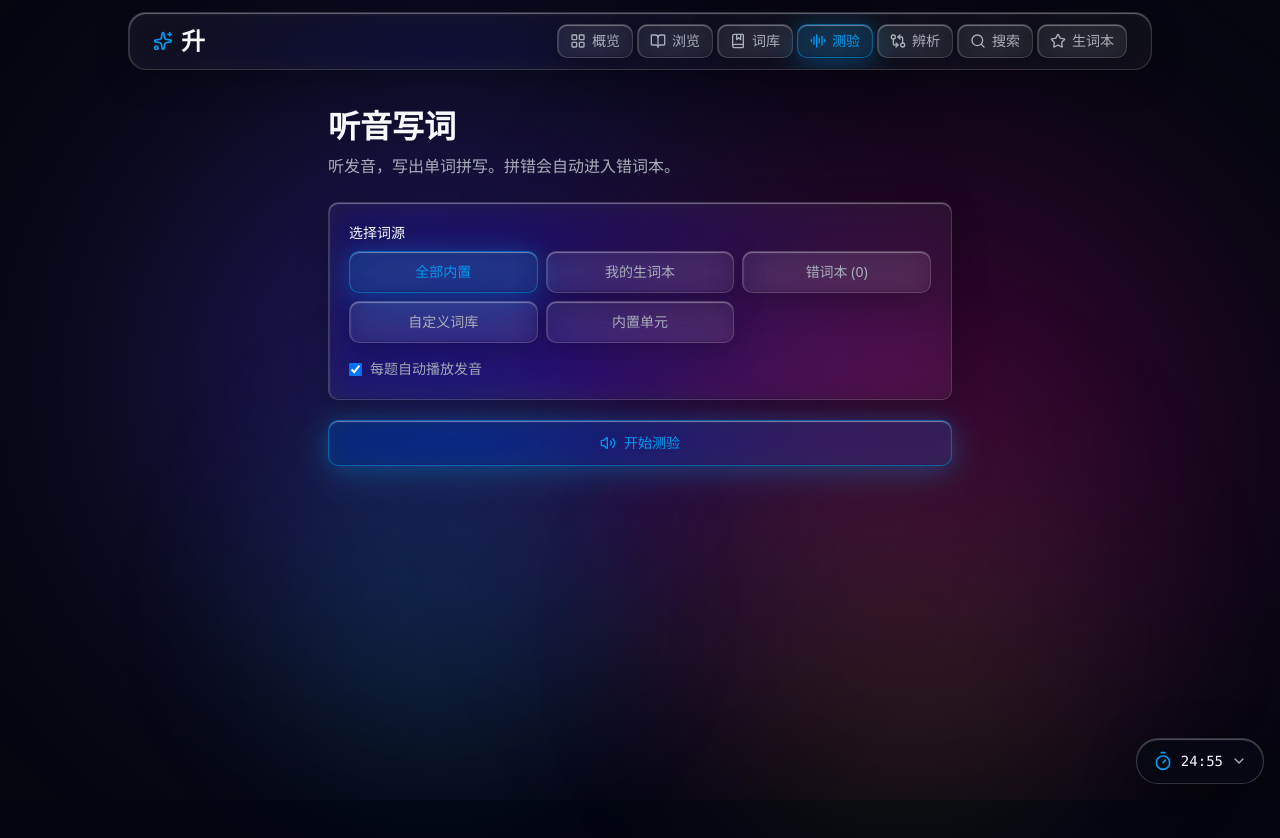
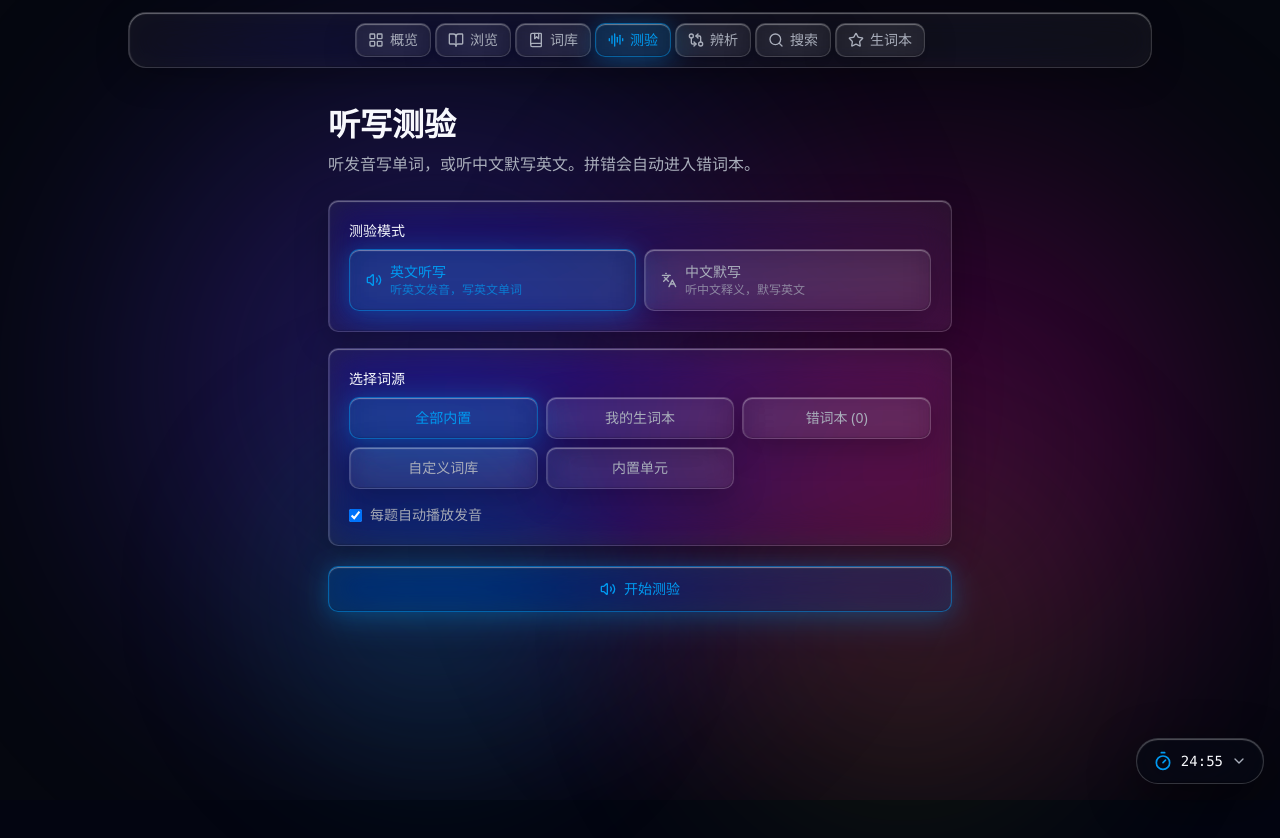
Before and after one commit to Yuriz132/-Henan-Province-College-to-Undergraduate-English-Vocabulary-Learning-Website, a React (Vite) app in the folder frontend/: page /quiz in a window 1280 px wide. Shown: the top 838 px of the page. Built offline with nearby package versions, Linux system fonts and the light colour scheme.

Commit message:
去除导航品牌并增加中文默写测验模式

```diff
--- a/frontend/src/components/Navbar.tsx
+++ b/frontend/src/components/Navbar.tsx
@@ -1,5 +1,5 @@
 import { Link, useLocation } from 'react-router-dom';
-import { BookOpen, Search, Star, LayoutGrid, Sparkles, BookMarked, GitCompareArrows, AudioLines } from 'lucide-react';
+import { BookOpen, Search, Star, LayoutGrid, BookMarked, GitCompareArrows, AudioLines } from 'lucide-react';
 import { cn } from '@/lib/utils';
 
 const navItems = [
@@ -17,19 +17,9 @@ export function Navbar() {
 
   return (
     <header className="sticky top-0 z-50 w-full">
-      <div className="liquid-glass mx-auto mt-3 flex max-w-5xl items-center justify-between px-4 py-2.5 sm:px-6"
+      <div className="liquid-glass mx-auto mt-3 flex max-w-5xl items-center justify-center gap-1 px-4 py-2.5 sm:px-6"
         style={{ borderRadius: 'calc(var(--radius) + 8px)' }}
       >
-        <Link
-          to="/"
-          className="flex items-center gap-2 text-foreground transition-opacity hover:opacity-80 active:scale-95"
-        >
-          <Sparkles className="h-5 w-5 text-primary" />
-          <span className="font-bold tracking-tight" style={{ fontSize: 'var(--font-size-title)' }}>
-            升
-          </span>
-        </Link>
-
         <nav className="flex items-center gap-1">
           {navItems.map((item) => {
             const active = item.to === '/'
--- a/frontend/src/lib/speak.ts
+++ b/frontend/src/lib/speak.ts
@@ -40,6 +40,10 @@ if (typeof window !== 'undefined' && 'speechSynthesis' in window) {
 
 function hasEnglishVoice(): boolean {
   return voices.some((v) => /^en/i.test(v.lang));
+}
+
+function hasChineseVoice(): boolean {
+  return voices.some((v) => /^zh/i.test(v.lang));
 }
 
 /** 兜底：用有道 TTS 音频播放（国内可访问，type=2 为英文） */
@@ -114,3 +118,30 @@ export function speakWord(text: string) {
     playYoudaoAudio(text);
   }
 }
+
+/**
+ * 朗读中文文本。用 speechSynthesis + zh-CN 语音。
+ * 国产手机自带浏览器普遍有中文 TTS 引擎，无需音频兜底。
+ */
+export function speakChinese(text: string) {
+  if (typeof window === 'undefined' || !('speechSynthesis' in window)) return;
+  loadVoices();
+  try {
+    window.speechSynthesis.cancel();
+    const utter = new SpeechSynthesisUtterance(text);
+    utter.lang = 'zh-CN';
+    utter.rate = 0.9;
+    utter.volume = 1;
+    utter.pitch = 1;
+    const voice = voices.find((v) => /zh[-_]CN/i.test(v.lang)) || voices.find((v) => /^zh/i.test(v.lang));
+    if (voice) utter.voice = voice;
+    window.speechSynthesis.speak(utter);
+  } catch (err) {
+    console.warn('[speak] 中文朗读失败：', err);
+  }
+}
+
+/** 是否有可用的中文语音引擎 */
+export function chineseVoiceAvailable(): boolean {
+  return hasChineseVoice();
+}
--- a/frontend/src/pages/Quiz.tsx
+++ b/frontend/src/pages/Quiz.tsx
@@ -1,11 +1,11 @@
 import { useState, useMemo, useEffect, useCallback } from 'react';
 import { useSearchParams, Link } from 'react-router-dom';
-import { Volume2, Check, X, Shuffle, RotateCcw, ChevronRight } from 'lucide-react';
+import { Volume2, Check, X, Shuffle, RotateCcw, ChevronRight, Languages } from 'lucide-react';
 import { allWords, partStructure, getWordsByList } from '@/lib/words-data';
 import { useStarred } from '@/hooks/use-storage';
 import { useWrongWords } from '@/hooks/use-wrong-words';
 import { useCustomWords } from '@/hooks/use-custom-words';
-import { speakWord } from '@/lib/speak';
+import { speakWord, speakChinese } from '@/lib/speak';
 import { cn } from '@/lib/utils';
 import { FadeIn } from '@/components/MotionPrimitives';
 
@@ -16,6 +16,7 @@ interface QuizItem {
 }
 
 type SourceType = 'builtin-all' | 'starred' | 'wrong' | 'custom' | 'builtin-list';
+type QuizMode = 'en' | 'cn';
 
 function shuffle<T>(arr: T[]): T[] {
   const a = arr.slice();
@@ -39,6 +40,7 @@ export default function Quiz() {
   const [customId, setCustomId] = useState<string>(idParam ?? '');
   const [part, setPart] = useState<string>('');
   const [list, setList] = useState<string>('');
+  const [mode, setMode] = useState<QuizMode>('en');
 
   const [phase, setPhase] = useState<'setup' | 'playing' | 'done'>('setup');
   const [items, setItems] = useState<QuizItem[]>([]);
@@ -84,8 +86,13 @@ export default function Quiz() {
   const current = items[index];
 
   const play = useCallback(() => {
-    if (current) speakWord(current.word);
-  }, [current]);
+    if (!current) return;
+    if (mode === 'en') {
+      speakWord(current.word);
+    } else {
+      speakChinese(current.meaning);
+    }
+  }, [current, mode]);
 
   // 每题出现自动朗读
   useEffect(() => {
@@ -129,9 +136,42 @@ export default function Quiz() {
       <div className="mx-auto max-w-2xl px-4 py-8 sm:px-6">
         <FadeIn>
           <h1 className="mb-1 font-bold text-foreground" style={{ fontSize: 'var(--font-size-headline)' }}>
-            听音写词
+            听写测验
           </h1>
-          <p className="mb-6 text-muted-foreground">听发音，写出单词拼写。拼错会自动进入错词本。</p>
+          <p className="mb-6 text-muted-foreground">听发音写单词，或听中文默写英文。拼错会自动进入错词本。</p>
+
+          {/* 模式选择 */}
+          <div className="liquid-glass mb-4 rounded-2xl p-5">
+            <label className="mb-2 block text-sm font-medium text-foreground">测验模式</label>
+            <div className="grid grid-cols-2 gap-2">
+              <button
+                onClick={() => setMode('en')}
+                className={cn(
+                  'liquid-glass liquid-glass-shine flex items-center gap-2 rounded-lg px-4 py-3 text-sm transition-all active:scale-95',
+                  mode === 'en' ? 'liquid-glass-accent text-primary' : 'text-muted-foreground hover:text-foreground'
+                )}
+              >
+                <Volume2 className="h-4 w-4" />
+                <div className="text-left">
+                  <div className="font-medium">英文听写</div>
+                  <div className="text-xs opacity-70">听英文发音，写英文单词</div>
+                </div>
+              </button>
+              <button
+                onClick={() => setMode('cn')}
+                className={cn(
+                  'liquid-glass liquid-glass-shine flex items-center gap-2 rounded-lg px-4 py-3 text-sm transition-all active:scale-95',
+                  mode === 'cn' ? 'liquid-glass-accent text-primary' : 'text-muted-foreground hover:text-foreground'
+                )}
+              >
+                <Languages className="h-4 w-4" />
+                <div className="text-left">
+                  <div className="font-medium">中文默写</div>
+                  <div className="text-xs opacity-70">听中文释义，默写英文</div>
+                </div>
+              </button>
+            </div>
+          </div>
 
           <div className="liquid-glass rounded-2xl p-5">
             <label className="mb-2 block text-sm font-medium text-foreground">选择词源</label>
@@ -269,7 +309,7 @@ export default function Quiz() {
     <div className="mx-auto max-w-2xl px-4 py-8 sm:px-6">
       <div className="mb-4 flex items-center justify-between text-sm text-muted-foreground">
         <span className="font-mono">{index + 1} / {items.length}</span>
-        <span>正确 {correct}</span>
+        <span>{mode === 'en' ? '英文听写' : '中文默写'} · 正确 {correct}</span>
       </div>
       <div className="mb-5 h-1 w-full overflow-hidden rounded-full bg-white/10">
         <div className="h-full rounded-full bg-primary transition-all" style={{ width: `${((index + 1) / items.length) * 100}%` }} />
@@ -281,11 +321,16 @@ export default function Quiz() {
             onClick={play}
             className="liquid-glass liquid-glass-shine flex items-center gap-2 rounded-full px-6 py-3 text-primary transition-all hover:-translate-y-0.5 active:scale-95"
           >
-            <Volume2 className="h-5 w-5" /> 播放发音
+            {mode === 'en' ? <Volume2 className="h-5 w-5" /> : <Languages className="h-5 w-5" />}
+            {mode === 'en' ? '播放发音' : '播放中文'}
           </button>
         </div>
-        {current.phonetic && (
+        {/* 英文听写模式可显示音标提示；中文默写模式不显示音标（避免泄露拼写） */}
+        {mode === 'en' && current.phonetic && (
           <p className="mt-3 text-center font-mono text-sm text-muted-foreground/60">音标：{current.phonetic}</p>
+        )}
+        {mode === 'cn' && (
+          <p className="mt-3 text-center text-sm text-muted-foreground/60">听中文释义，默写出英文单词</p>
         )}
 
         <input
@@ -294,7 +339,7 @@ export default function Quiz() {
           disabled={result !== null}
           onChange={(e) => setInput(e.target.value)}
           onKeyDown={(e) => { if (e.key === 'Enter') { if (result) next(); else submit(); } }}
-          placeholder="写出你听到的单词…"
+          placeholder="写出英文单词…"
           className={cn(
             'liquid-glass mt-5 h-12 w-full rounded-xl bg-white/5 px-4 text-center text-lg text-foreground outline-none placeholder:text-muted-foreground/50 focus:ring-1 focus:ring-primary/50',
             result === 'correct' && 'ring-1 ring-success',
```
Also changed, not shown: 2 other files (tests, documents, lock files or other folders).
